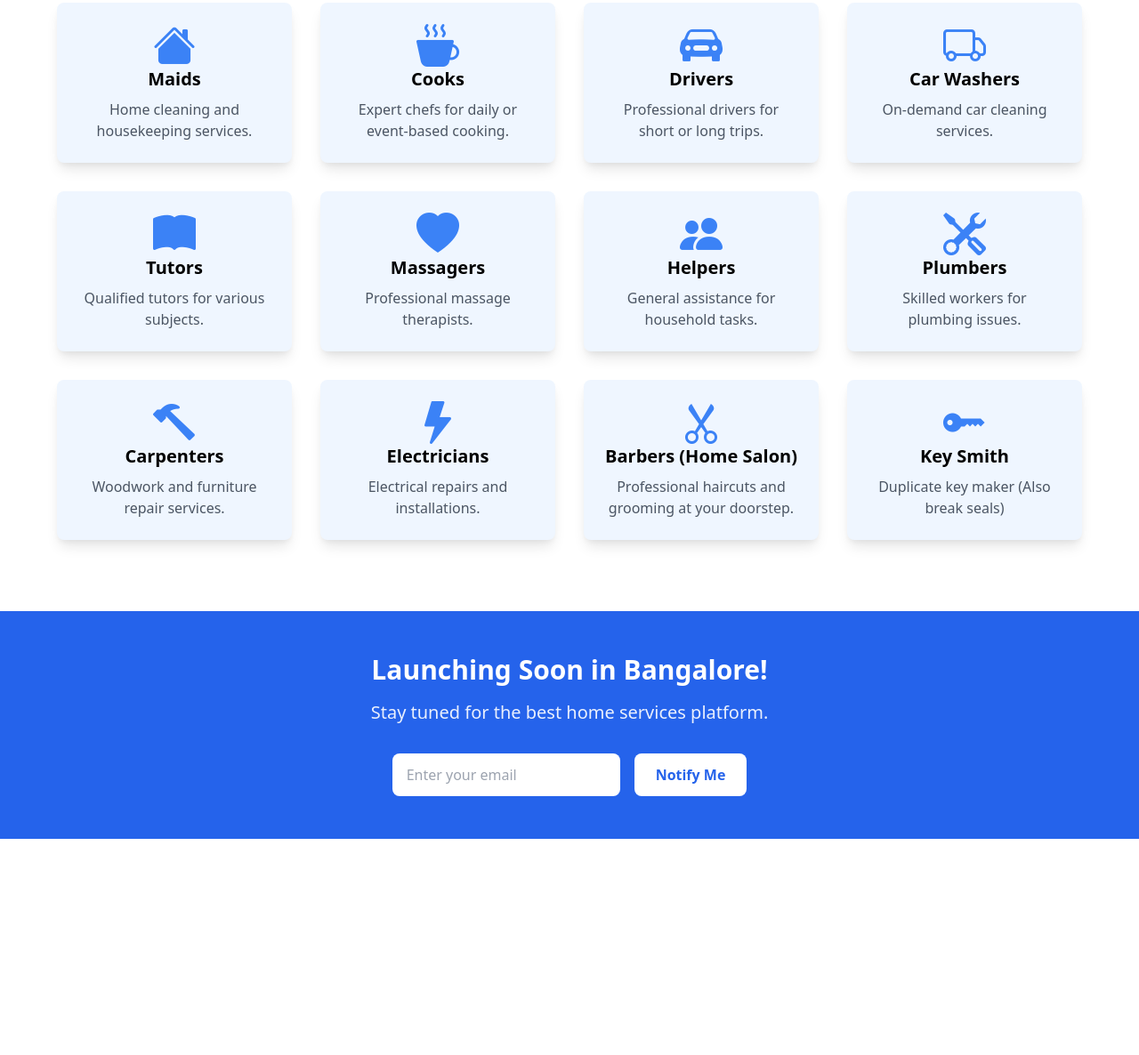
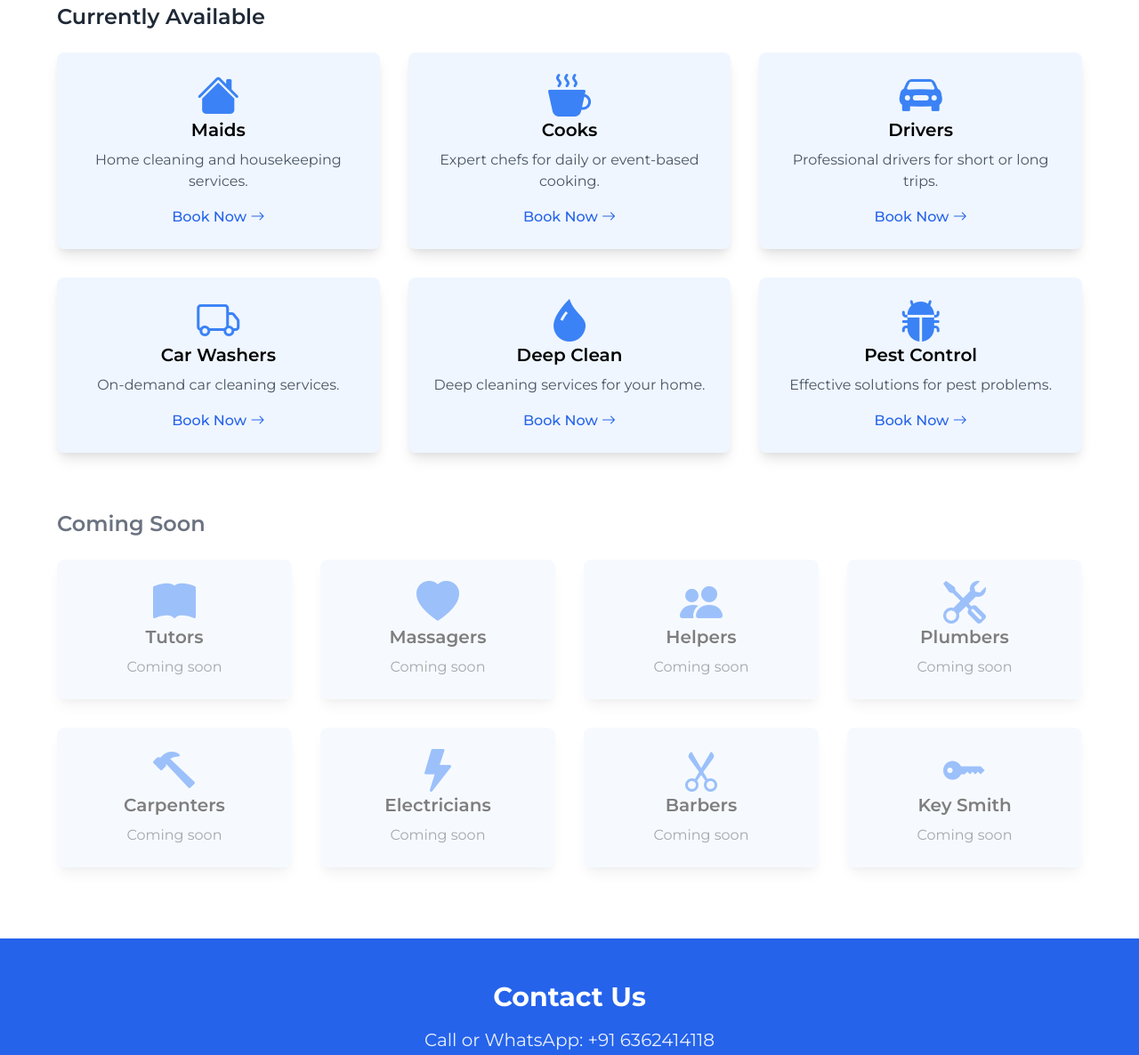
Before and after one commit to langoowaris/woostaa, a website: page index.html in a window 1280 px wide. Shown: the part 1025-2211 px from the top of the page at 89% size. Before the commit the page ends 1968 px from the top, so only its background shows below. Drawn offline with nearby package versions, Linux system fonts and the light colour scheme.

Commit message:
Update index.html

```diff
--- a/index.html
+++ b/index.html
@@ -7,7 +7,7 @@
     <link href="https://unpkg.com/tailwindcss@^2/dist/tailwind.min.css" rel="stylesheet">
     <link href="https://fonts.googleapis.com/css2?family=Montserrat:wght@400;500;600;700&display=swap" rel="stylesheet">
     <link href="https://cdn.jsdelivr.net/npm/bootstrap-icons@1.11.1/font/bootstrap-icons.css" rel="stylesheet">
-    <style>utyc
+    <style>
         * {
             font-family: 'Montserrat', sans-serif;
             scroll-behavior: smooth;
@@ -18,6 +18,10 @@
             background-size: cover;
             background-position: center;
             height: 100vh;
+        }
+
+        .service-inactive {
+            opacity: 0.5;
         }
     </style>
 </head>
@@ -36,9 +40,14 @@
                 <p class="text-lg md:text-xl text-gray-600 max-w-2xl mx-auto mb-8">
                     Find reliable maids, cooks, drivers, and more trusted home services at your doorstep.
                 </p>
-                <a href="#services" class="bg-blue-600 text-white px-8 py-3 rounded-lg font-semibold hover:bg-blue-700 transition-all">
-                    Our Services
-                </a>
+                <div class="flex flex-col md:flex-row gap-4 justify-center">
+                    <a href="#services" class="bg-blue-600 text-white px-8 py-3 rounded-lg font-semibold hover:bg-blue-700 transition-all">
+                        Our Services
+                    </a>
+                    <a href="https://wa.me/916362414118" target="_blank" class="bg-green-500 text-white px-8 py-3 rounded-lg font-semibold hover:bg-green-600 transition-all flex items-center justify-center">
+                        <i class="bi bi-whatsapp text-xl mr-2"></i> Book on WhatsApp
+                    </a>
+                </div>
             </div>
         </div>
     </section>
@@ -47,87 +56,131 @@
     <section class="py-20 px-6 bg-white" id="services">
         <div class="max-w-6xl mx-auto">
             <h2 class="text-3xl md:text-5xl font-bold text-center text-blue-600 mb-12">Our Services</h2>
-            <div class="grid grid-cols-1 md:grid-cols-2 lg:grid-cols-4 gap-8">
+
+            <h3 class="text-2xl font-semibold text-gray-800 mb-6">Currently Available</h3>
+            <div class="grid grid-cols-1 md:grid-cols-2 lg:grid-cols-3 gap-8 mb-16">
+                <!-- Currently Available Services -->
+
                 <!-- Maid Service -->
-                <div class="bg-blue-50 p-6 rounded-lg shadow-lg text-center hover:-translate-y-2 transition-transform">
+                <div class="bg-blue-50 p-6 rounded-lg shadow-lg text-center hover:-translate-y-2 transition-transform service-active">
                     <i class="bi bi-house-fill text-5xl text-blue-500 mb-4"></i>
                     <h3 class="text-xl font-semibold mb-2">Maids</h3>
                     <p class="text-gray-600">Home cleaning and housekeeping services.</p>
+                    <a href="https://wa.me/916362414118?text=I'm%20interested%20in%20Maid%20services" class="mt-4 inline-block text-blue-600 font-medium hover:underline">
+                        Book Now <i class="bi bi-arrow-right"></i>
+                    </a>
                 </div>
 
                 <!-- Cook Service -->
-                <div class="bg-blue-50 p-6 rounded-lg shadow-lg text-center hover:-translate-y-2 transition-transform">
+                <div class="bg-blue-50 p-6 rounded-lg shadow-lg text-center hover:-translate-y-2 transition-transform service-active">
                     <i class="bi bi-cup-hot-fill text-5xl text-blue-500 mb-4"></i>
                     <h3 class="text-xl font-semibold mb-2">Cooks</h3>
                     <p class="text-gray-600">Expert chefs for daily or event-based cooking.</p>
+                    <a href="https://wa.me/916362414118?text=I'm%20interested%20in%20Cook%20services" class="mt-4 inline-block text-blue-600 font-medium hover:underline">
+                        Book Now <i class="bi bi-arrow-right"></i>
+                    </a>
                 </div>
 
                 <!-- Driver Service -->
-                <div class="bg-blue-50 p-6 rounded-lg shadow-lg text-center hover:-translate-y-2 transition-transform">
+                <div class="bg-blue-50 p-6 rounded-lg shadow-lg text-center hover:-translate-y-2 transition-transform service-active">
                     <i class="bi bi-car-front-fill text-5xl text-blue-500 mb-4"></i>
                     <h3 class="text-xl font-semibold mb-2">Drivers</h3>
                     <p class="text-gray-600">Professional drivers for short or long trips.</p>
+                    <a href="https://wa.me/916362414118?text=I'm%20interested%20in%20Driver%20services" class="mt-4 inline-block text-blue-600 font-medium hover:underline">
+                        Book Now <i class="bi bi-arrow-right"></i>
+                    </a>
                 </div>
 
                 <!-- Car Washer Service -->
-                <div class="bg-blue-50 p-6 rounded-lg shadow-lg text-center hover:-translate-y-2 transition-transform">
+                <div class="bg-blue-50 p-6 rounded-lg shadow-lg text-center hover:-translate-y-2 transition-transform service-active">
                     <i class="bi bi-truck text-5xl text-blue-500 mb-4"></i>
                     <h3 class="text-xl font-semibold mb-2">Car Washers</h3>
                     <p class="text-gray-600">On-demand car cleaning services.</p>
+                    <a href="https://wa.me/916362414118?text=I'm%20interested%20in%20Car%20Washing%20services" class="mt-4 inline-block text-blue-600 font-medium hover:underline">
+                        Book Now <i class="bi bi-arrow-right"></i>
+                    </a>
                 </div>
 
+                <!-- Deep Clean Service -->
+                <div class="bg-blue-50 p-6 rounded-lg shadow-lg text-center hover:-translate-y-2 transition-transform service-active">
+                    <i class="bi bi-droplet-fill text-5xl text-blue-500 mb-4"></i>
+                    <h3 class="text-xl font-semibold mb-2">Deep Clean</h3>
+                    <p class="text-gray-600">Deep cleaning services for your home.</p>
+                    <a href="https://wa.me/916362414118?text=I'm%20interested%20in%20Deep%20Cleaning%20services" class="mt-4 inline-block text-blue-600 font-medium hover:underline">
+                        Book Now <i class="bi bi-arrow-right"></i>
+                    </a>
+                </div>
+
+                <!-- Pest Control Service -->
+                <div class="bg-blue-50 p-6 rounded-lg shadow-lg text-center hover:-translate-y-2 transition-transform service-active">
+                    <i class="bi bi-bug-fill text-5xl text-blue-500 mb-4"></i>
+                    <h3 class="text-xl font-semibold mb-2">Pest Control</h3>
+                    <p class="text-gray-600">Effective solutions for pest problems.</p>
+                    <a href="https://wa.me/916362414118?text=I'm%20interested%20in%20Pest%20Control%20services" class="mt-4 inline-block text-blue-600 font-medium hover:underline">
+                        Book Now <i class="bi bi-arrow-right"></i>
+                    </a>
+                </div>
+            </div>
+
+            <h3 class="text-2xl font-semibold text-gray-500 mb-6">Coming Soon</h3>
+
+            <div class="grid grid-cols-1 md:grid-cols-2 lg:grid-cols-4 gap-8">
+                <!-- Coming Soon Services - Faded -->
+
                 <!-- Tutor Service -->
-                <div class="bg-blue-50 p-6 rounded-lg shadow-lg text-center hover:-translate-y-2 transition-transform">
+                <div class="bg-blue-50 p-6 rounded-lg shadow-lg text-center hover:-translate-y-2 transition-transform service-inactive">
                     <i class="bi bi-book-fill text-5xl text-blue-500 mb-4"></i>
                     <h3 class="text-xl font-semibold mb-2">Tutors</h3>
-                    <p class="text-gray-600">Qualified tutors for various subjects.</p>
+                    <p class="text-gray-600">Coming soon</p>
                 </div>
 
                 <!-- Massager Service -->
-                <div class="bg-blue-50 p-6 rounded-lg shadow-lg text-center hover:-translate-y-2 transition-transform">
+                <div class="bg-blue-50 p-6 rounded-lg shadow-lg text-center hover:-translate-y-2 transition-transform service-inactive">
                     <i class="bi bi-heart-fill text-5xl text-blue-500 mb-4"></i>
                     <h3 class="text-xl font-semibold mb-2">Massagers</h3>
-                    <p class="text-gray-600">Professional massage therapists.</p>
+                    <p class="text-gray-600">Coming soon</p>
                 </div>
 
                 <!-- Helper Service -->
-                <div class="bg-blue-50 p-6 rounded-lg shadow-lg text-center hover:-translate-y-2 transition-transform">
+                <div class="bg-blue-50 p-6 rounded-lg shadow-lg text-center hover:-translate-y-2 transition-transform service-inactive">
                     <i class="bi bi-people-fill text-5xl text-blue-500 mb-4"></i>
                     <h3 class="text-xl font-semibold mb-2">Helpers</h3>
-                    <p class="text-gray-600">General assistance for household tasks.</p>
+                    <p class="text-gray-600">Coming soon</p>
                 </div>
 
                 <!-- Plumber Service -->
-                <div class="bg-blue-50 p-6 rounded-lg shadow-lg text-center hover:-translate-y-2 transition-transform">
+                <div class="bg-blue-50 p-6 rounded-lg shadow-lg text-center hover:-translate-y-2 transition-transform service-inactive">
                     <i class="bi bi-tools text-5xl text-blue-500 mb-4"></i>
                     <h3 class="text-xl font-semibold mb-2">Plumbers</h3>
-                    <p class="text-gray-600">Skilled workers for plumbing issues.</p>
+                    <p class="text-gray-600">Coming soon</p>
                 </div>
 
                 <!-- Carpenter Service -->
-                <div class="bg-blue-50 p-6 rounded-lg shadow-lg text-center hover:-translate-y-2 transition-transform">
+                <div class="bg-blue-50 p-6 rounded-lg shadow-lg text-center hover:-translate-y-2 transition-transform service-inactive">
                     <i class="bi bi-hammer text-5xl text-blue-500 mb-4"></i>
                     <h3 class="text-xl font-semibold mb-2">Carpenters</h3>
-                    <p class="text-gray-600">Woodwork and furniture repair services.</p>
+                    <p class="text-gray-600">Coming soon</p>
                 </div>
 
                 <!-- Electrician Service -->
-                <div class="bg-blue-50 p-6 rounded-lg shadow-lg text-center hover:-translate-y-2 transition-transform">
+                <div class="bg-blue-50 p-6 rounded-lg shadow-lg text-center hover:-translate-y-2 transition-transform service-inactive">
                     <i class="bi bi-lightning-fill text-5xl text-blue-500 mb-4"></i>
                     <h3 class="text-xl font-semibold mb-2">Electricians</h3>
-                    <p class="text-gray-600">Electrical repairs and installations.</p>
+                    <p class="text-gray-600">Coming soon</p>
                 </div>
 
                 <!-- Barber (Home Salon) Service -->
-                <div class="bg-blue-50 p-6 rounded-lg shadow-lg text-center hover:-translate-y-2 transition-transform">
+                <div class="bg-blue-50 p-6 rounded-lg shadow-lg text-center hover:-translate-y-2 transition-transform service-inactive">
                     <i class="bi bi-scissors text-5xl text-blue-500 mb-4"></i>
-                    <h3 class="text-xl font-semibold mb-2">Barbers (Home Salon)</h3>
-                    <p class="text-gray-600">Professional haircuts and grooming at your doorstep.</p>
+                    <h3 class="text-xl font-semibold mb-2">Barbers</h3>
+                    <p class="text-gray-600">Coming soon</p>
                 </div>
-                <div class="bg-blue-50 p-6 rounded-lg shadow-lg text-center hover:-translate-y-2 transition-transform">
-                    <i class="bi  bi-key-fill text-5xl text-blue-500 mb-4"></i>
+
+                <!-- Key Smith Service -->
+                <div class="bg-blue-50 p-6 rounded-lg shadow-lg text-center hover:-translate-y-2 transition-transform service-inactive">
+                    <i class="bi bi-key-fill text-5xl text-blue-500 mb-4"></i>
                     <h3 class="text-xl font-semibold mb-2">Key Smith</h3>
-                    <p class="text-gray-600">Duplicate key maker (Also break seals)</p>
+                    <p class="text-gray-600">Coming soon</p>
                 </div>
             </div>
         </div>
@@ -136,12 +189,12 @@
     <!-- Footer -->
     <footer class="py-12 px-6 bg-blue-600 text-white" id="footer">
         <div class="max-w-4xl mx-auto text-center">
-            <h3 class="text-3xl font-bold mb-4">Launching Soon in Bangalore!</h3>
-            <p class="text-xl opacity-90 mb-8">Stay tuned for the best home services platform.</p>
+            <h3 class="text-3xl font-bold mb-4">Contact Us</h3>
+            <p class="text-xl opacity-90 mb-8">Call or WhatsApp: +91 6362414118</p>
             <form class="flex flex-col md:flex-row gap-4 justify-center" action="mailto:woostabangalore@gmail.com" method="post">
                 <input type="email" placeholder="Enter your email" class="px-4 py-3 rounded-lg w-full md:w-64 text-gray-700">
                 <button type="submit" class="bg-white text-blue-600 px-6 py-3 rounded-lg font-semibold hover:bg-gray-100 transition-all">
-                    Notify Me
+                    Mail Us
                 </button>
             </form>
         </div>
```
